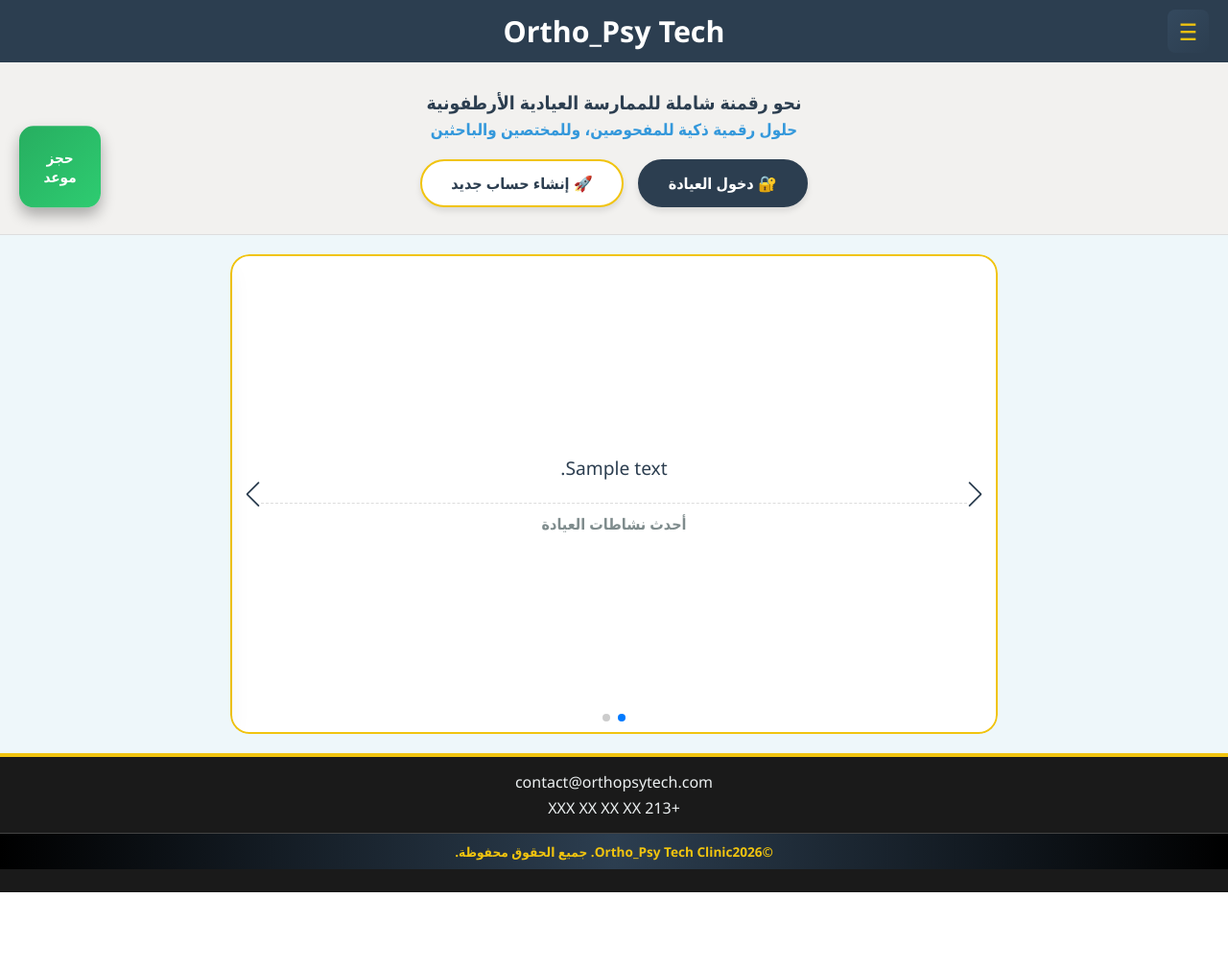
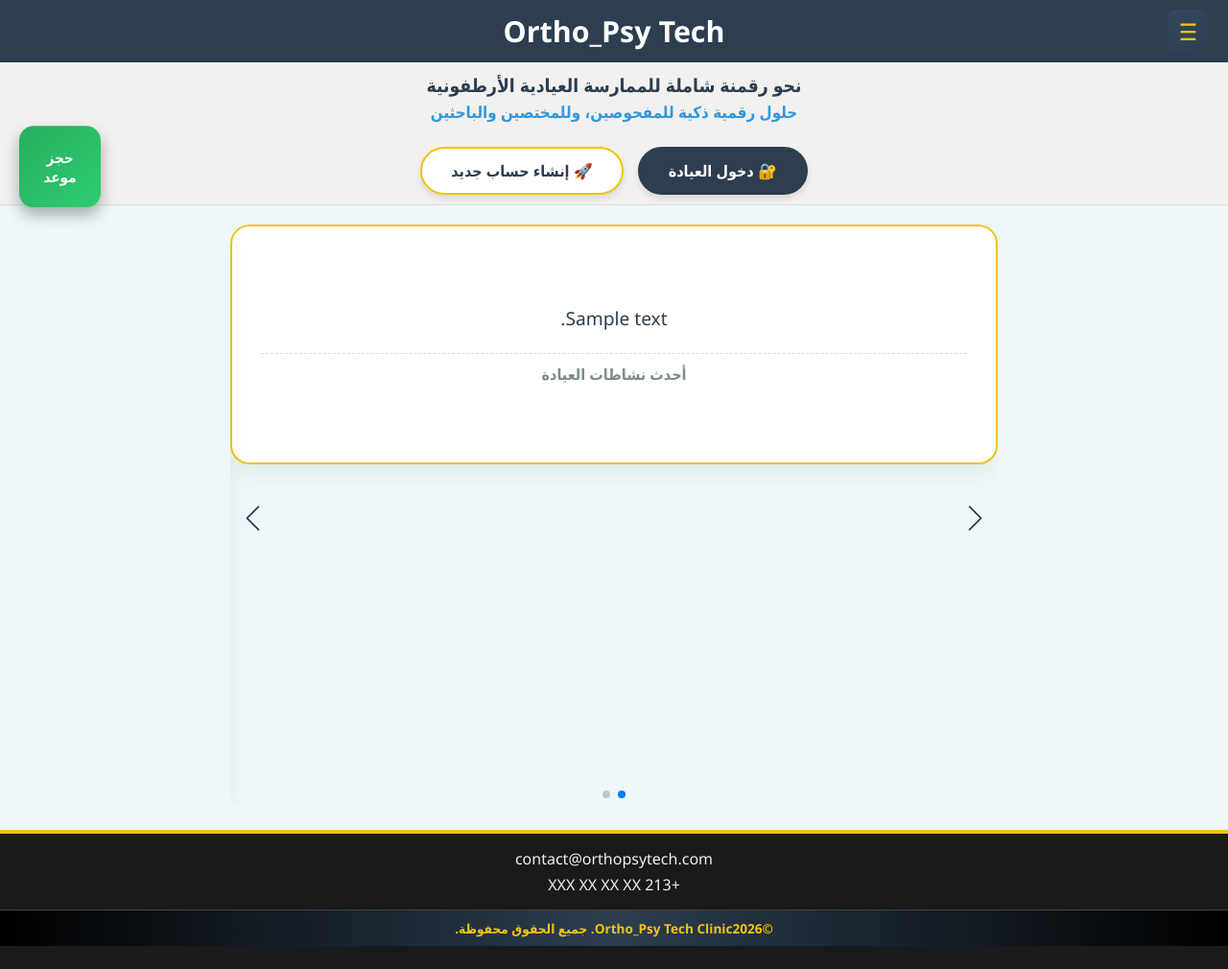
Before and after one commit to abd-orthopsy/Ortho_Psy_Tech, a Flask app: template templates/index.html in a window 1280 px wide. Shown: the whole page at 96% size. Before the commit the page ends 930 px from the top, so only its background shows below. Run offline with Flask 3, Linux system fonts and the light colour scheme; the template is opened without the code that fills it: most values are stand-ins (such as "Sample title", 1, 10 or a date in 2020); grey boxes marked "Sample" are stand-in pictures.

Commit message:
Refactor styles and improve slider functionality

```diff
--- a/templates/index.html
+++ b/templates/index.html
@@ -42,15 +42,10 @@
         }
         .menu-icon { font-size: 24px; color: var(--gold); }
 
-        /* تم التعديل لضمان ظهور الأزرار بشكل سليم */
         .promo-zone {
             background: var(--text-zone-bg);
-            padding: 15px 0; text-align: center;
+            padding: 10px 0; text-align: center;
             border-bottom: 1px solid #ddd;
-            height: auto !important; /* مهم جداً لظهور الأزرار */
-            min-height: 180px;
-            display: flex; flex-direction: column; justify-content: center; align-items: center;
-            position: relative; z-index: 100;
         }
         .promo-zone h2 { color: var(--brand-bg); font-size: 1.2rem; margin: 0; }
         .promo-zone p { color: var(--accent-blue); font-size: 1.05rem; font-weight: 800; margin-top: 3px; }
@@ -68,37 +63,23 @@
         }
         @keyframes swim { 0%, 100% { transform: translateY(0); } 50% { transform: translateY(12px); } }
 
-        /* منطقة السلايدر */
+        /* تعديل منطقة السلايدر لتستوعب الصور المتحركة */
         .hero-slider { flex-grow: 1; background: var(--slider-bg); display: flex; align-items: center; justify-content: center; padding: 20px; }
 
-        .swiper { width: 100%; max-width: 800px; height: 100%; max-height: 500px; border-radius: 20px; }
-
-        /* تحسين مظهر الشريحة لتقبل الفيديو والصور بمرونة */
+        .swiper { width: 100%; max-width: 800px; height: auto; border-radius: 20px; }
         .swiper-slide {
             background: white;
-            padding: 0; /* إزالة الحواف الداخلية لتملأ الصورة/الفيديو المكان */
+            padding: 30px;
             border-radius: 20px;
             box-shadow: 0 10px 25px rgba(0,0,0,0.05);
             border: 2px solid var(--gold);
             text-align: center;
-            display: flex; flex-direction: column; justify-content: center; align-items: center;
-            overflow: hidden; /* لقص الزوائد */
+            display: flex; flex-direction: column; justify-content: center;
+            min-height: 250px;
         }
-
-        /* تنسيق المحتوى النصي داخل الشريحة */
-        .slide-content-text {
-            padding: 30px;
-            width: 100%; height: 100%;
-            display: flex; flex-direction: column; justify-content: center;
-        }
-
-        /* لضمان تناسق الصور والفيديوهات */
-        .swiper-slide img, .swiper-slide video {
-            width: 100%;
-            height: 100%;
-            object-fit: cover; /* يجعل الفيديو يملأ الإطار بالكامل */
-            border-radius: 18px;
-        }
+        /* لضمان تناسق الصور والفيديوهات القادمة من المحرر */
+        .swiper-slide img { max-width: 100%; height: auto; border-radius: 10px; margin-top: 10px; }
+        .swiper-slide video { max-width: 100%; border-radius: 10px; }
 
         .footer-wrapper { flex-shrink: 0; background: var(--footer-dark); width: 100%; padding-bottom: 25px; border-top: 4px solid var(--gold); }
         .contact-info { padding: 15px 0; display: flex; flex-direction: column; align-items: center; gap: 5px; color: #ecf0f1; font-size: 1rem; }
@@ -137,24 +118,21 @@
             margin-bottom: 25px !important;
             font-size: 0.95rem !important;
         }
-
-        /* تنسيق حاوية الأزرار */
+    /* تنسيق حاوية الأزرار لتكون في المنتصف */
         .auth-buttons-container {
-            margin-top: 20px;
+            margin-top: 25px;
             display: flex;
             gap: 15px;
             justify-content: center;
             flex-wrap: wrap;
             animation: fadeInUp 1s ease-out;
-            z-index: 101;
-            position: relative;
         }
 
 /* التصميم الأساسي للأزرار */
         .main-btn {
             text-decoration: none;
             padding: 12px 30px;
-            border-radius: 50px;
+            border-radius: 50px; /* حواف دائرية بالكامل */
             font-weight: bold;
             font-size: 1rem;
             transition: all 0.3s ease;
@@ -162,7 +140,7 @@
             display: inline-block;
         }
 
-        /* زر الدخول */
+/* زر الدخول (داكن) */
         .login-btn {
             background-color: #2c3e50;
             color: white;
@@ -171,11 +149,11 @@
 
         .login-btn:hover {
             background-color: #34495e;
-            transform: translateY(-3px);
+            transform: translateY(-3px); /* يرتفع قليلاً للأعلى */
             box-shadow: 0 6px 12px rgba(0,0,0,0.2);
         }
 
-        /* زر التسجيل */
+/* زر التسجيل (أبيض بحدود ذهبية) */
         .register-btn {
             background-color: white;
             color: #2c3e50;
@@ -183,12 +161,13 @@
         }
 
         .register-btn:hover {
-            background-color: #f1c40f;
+            background-color: #f1c40f; /* يصبح ذهبياً */
             color: white;
             transform: translateY(-3px);
             box-shadow: 0 6px 12px rgba(241, 196, 15, 0.3);
         }
 
+/* حركة ظهور ناعمة */
         @keyframes fadeInUp {
             from { opacity: 0; transform: translateY(20px); }
             to { opacity: 1; transform: translateY(0); }
@@ -207,14 +186,16 @@
     <div class="promo-zone">
         <h2>نحو رقمنة شاملة للممارسة العيادية الأرطفونية</h2>
         <p>حلول رقمية ذكية للمفحوصين، وللمختصين والباحثين</p>
+    <div class="auth-buttons-container" style="margin-top: 25px; display: flex; gap: 15px; justify-content: center; flex-wrap: wrap;">
 
-        <div class="auth-buttons-container">
     <a href="/login" class="main-btn login-btn">
         🔐 دخول العيادة
     </a>
+
     <a href="/register" class="main-btn register-btn">
         🚀 إنشاء حساب جديد
     </a>
+
     </div>
     </div>
 
@@ -229,7 +210,7 @@
             <span style="color:var(--gold)">ZONE</span>
         </div>
 
-        <a href="/login" class="admin-quick-link"> دخول الإدارة</a>
+        <a href="{{ url_for('login') }}" class="admin-quick-link"> دخول الإدارة</a>
 
         <a href="/ortho-tech" class="link-ortho">Ortho Tech</a>
         <a href="/psy-tech" class="link-psy">Psy Tech</a>
@@ -248,26 +229,32 @@
                 <div class="swiper-wrapper">
 
                     <div class="swiper-slide">
-                        <div class="slide-content-text">
                         <div style="font-size: 1.2rem; line-height: 1.6; color: var(--brand-bg);">
                             {{ offer_text | safe }}
                         </div>
                         <p style="margin-top: 20px; color: #7f8c8d; font-weight: bold; border-top: 1px dashed #ddd; padding-top: 10px;"> أحدث نشاطات العيادة</p>
                     </div>
-                    </div>
 
                     {% if slides %}
                         {% for slide in slides %}
-                        <div class="swiper-slide">
-                            {% if slide.image.endswith('.mp4') or slide.image.endswith('.webm') or 'dropbox' in slide.image %}
-                                <video autoplay muted loop playsinline>
-                                    <source src="{{ slide.image }}" type="video/mp4">
-                                    المتصفح لا يدعم الفيديو.
+                        <div class="swiper-slide" style="padding: 0; overflow: hidden; position: relative; background: #000; display: flex; align-items: center; justify-content: center;">
+
+                            {% if slide.image.lower().endswith(('.mp4', '.mov', '.webm')) %}
+                                <video class="slider-video" controls playsinline style="width: 100%; height: 100%; object-fit: contain;">
+                                    <source src="{{ slide.image }}">
+                                    متصفحك لا يدعم الفيديو.
                                 </video>
-                                <div style="position: absolute; top: 0; left: 0; width: 100%; height: 100%; background: rgba(0,0,0,0.1); pointer-events: none;"></div>
+
                             {% else %}
-                                <img src="{{ slide.image }}" alt="Slide Image">
+                                <img src="{{ slide.image }}" style="width: 100%; height: 100%; object-fit: cover; border-radius: 0;">
+
+                                {% if slide.text %}
+                                <div style="position: absolute; bottom: 0; width: 100%; background: rgba(0,0,0,0.6); color: white; padding: 15px; text-align: center;">
+                                    {{ slide.text | safe }}
+                                </div>
                                 {% endif %}
+                            {% endif %}
+
                         </div>
                         {% endfor %}
                     {% endif %}
@@ -300,6 +287,25 @@
             navigation: { nextEl: ".swiper-button-next", prevEl: ".swiper-button-prev" },
         });
 
+        // --- كود إضافي ذكي للتحكم في الفيديو ---
+        // الهدف: إيقاف السلايدر عند تشغيل الفيديو لكي لا يقفز للشريحة التالية
+        const videos = document.querySelectorAll('.slider-video');
+        videos.forEach(video => {
+            // عند الضغط على play، يتوقف تقليب الشرائح
+            video.addEventListener('play', () => {
+                swiper.autoplay.stop();
+            });
+            // عند التوقف أو الانتهاء، يعود التقليب للعمل
+            video.addEventListener('pause', () => {
+                swiper.autoplay.start();
+            });
+            video.addEventListener('ended', () => {
+                swiper.autoplay.start();
+                swiper.slideNext(); // انتقل للتالي فوراً
+            });
+        });
+        // --- نهاية كود الفيديو ---
+
         function openNav() {
             document.getElementById("mySidebar").style.width = "180px";
             document.getElementById("main-content").style.opacity = "0.3";
```
Lines whose indentation alone changed are shown as unchanged.
